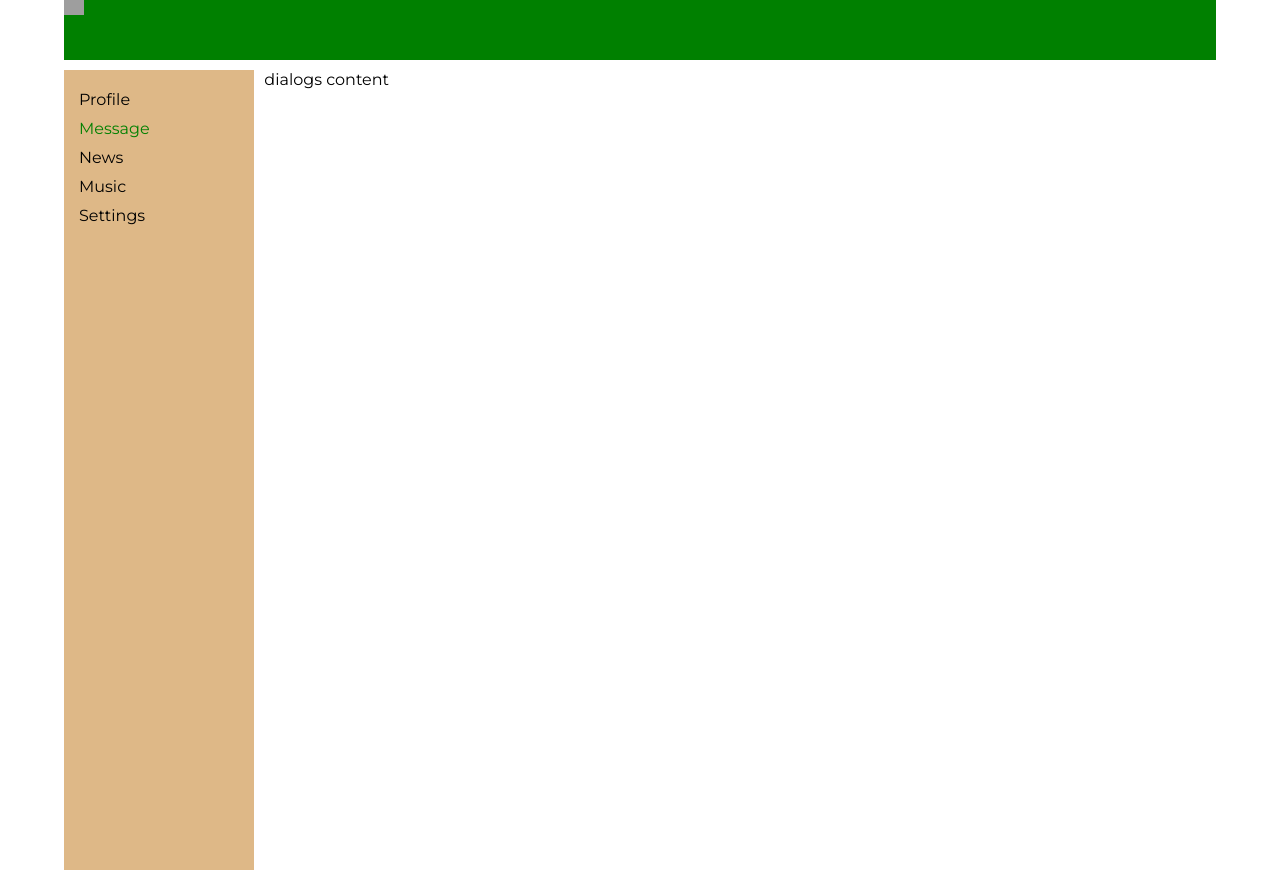
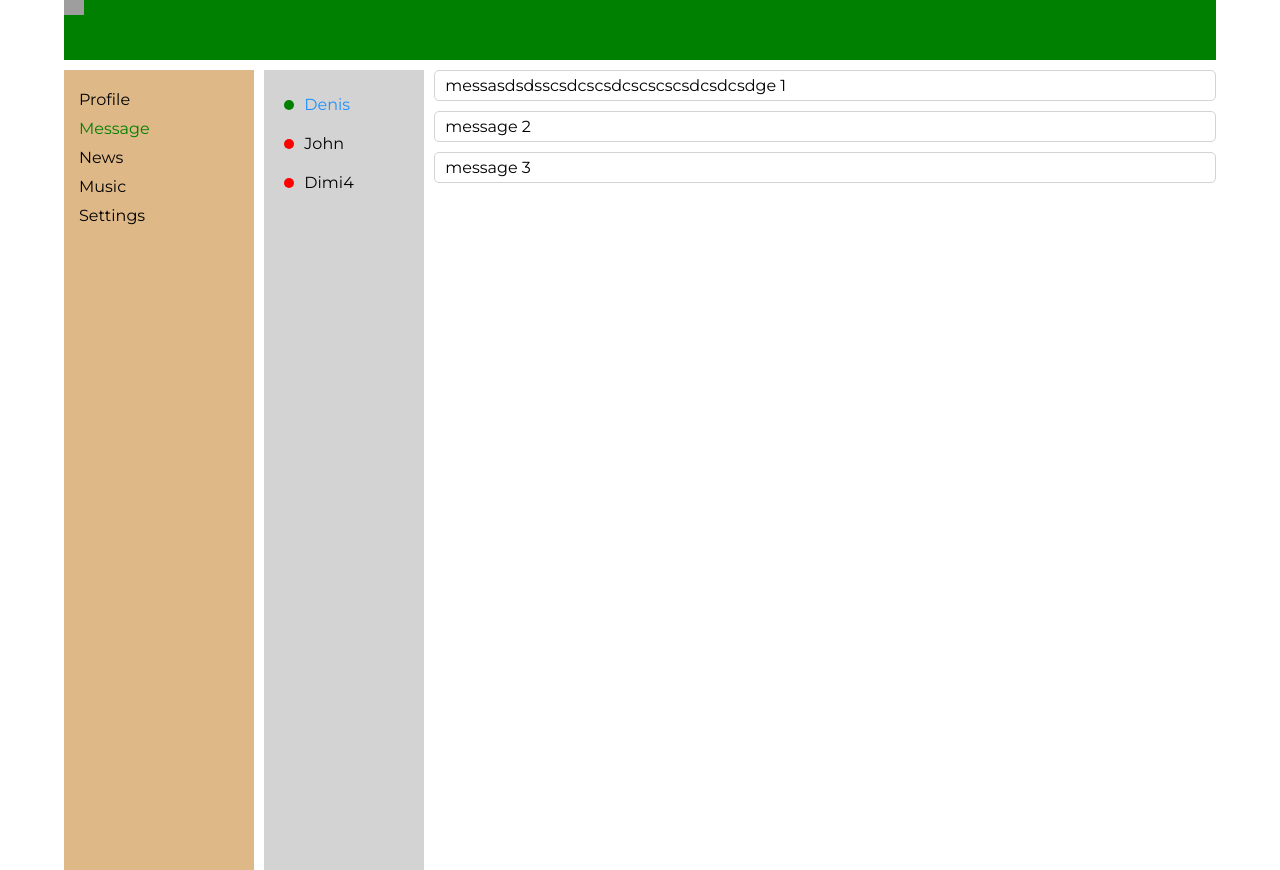
Before and after one commit to den777kaz/SocialNetwork-React, a React (Create React App) app: page /dialogs in a window 1280 px wide. Built offline with nearby package versions, Linux system fonts and the light colour scheme; grey boxes are pictures that could not be loaded.

Commit message:
active + new component

```diff
--- a/src/components/dialogs/Dialogs.jsx
+++ b/src/components/dialogs/Dialogs.jsx
@@ -5,7 +5,22 @@ import style from './Dialogs.module.css'
 const Dialogs = () => {
   return (
    <div className={style.dialogs}>
-     dialogs content
+     <div className={style.dialogs_items}>
+       <div className={`${style.dialog} ${style.active}`}>
+         <span className={`${style.status} ${style.active}`}></span>Denis
+       </div>
+       <div className={style.dialog}>
+         <span className={style.status}></span>John
+       </div>
+       <div className={style.dialog}>
+         <span className={style.status}></span>Dimi4
+       </div>
+     </div>
+     <div className={style.messages}>
+       <div className={style.message}> messasdsdsscsdcscsdcscscscsdcsdcsdge 1</div>
+       <div className={style.message}> message 2</div>
+       <div className={style.message}> message 3</div>
+     </div>
    </div>
   )
 }
--- a/src/components/dialogs/Dialogs.module.css
+++ b/src/components/dialogs/Dialogs.module.css
@@ -1,3 +1,40 @@
 .dialogs {
+    display: grid;
+    grid-template-columns: 2fr 10fr;
+}
+
+.dialogs_items {
+    background: lightgrey;
+    padding: 20px 0;
+    height: 100vh;
+    min-width: 160px;
+}
+
+.dialog {
+    margin-bottom: 10px;
+    padding: 5px 20px;
+}
+.status {
+    display: inline-block;
+    width: 10px;
+    height: 10px;
+    border-radius: 50%;
+    background: red;
+    margin-right: 10px;
+}
+.status.active {
+    background: green;
+}
+.dialog.active {
+color: dodgerblue;
+}
+.messages {
 
 }
+.message {
+    border: 1px solid lightgrey;
+    margin-bottom: 10px;
+    padding: 5px 10px;
+    margin-left: 10px;
+    border-radius: 5px;
+}
--- a/src/components/header/Header.jsx
+++ b/src/components/header/Header.jsx
@@ -1,5 +1,6 @@
 import React from 'react';
 import style from './Header.module.css';
+
 
 const Header = () => {
   return (
--- a/src/components/navbar/Navbar.jsx
+++ b/src/components/navbar/Navbar.jsx
@@ -1,23 +1,24 @@
 import React from 'react';
-import style from './Navbar.module.css'
+import style from './Navbar.module.css';
+import {NavLink}  from 'react-router-dom';
 
 const Navbar = () => {
   return (
     <nav className={style.nav}>
       <div className={style.item}>
-        <a href="/profile">Profile</a>
+        <NavLink to="/profile" activeClassName={style.active}>Profile</NavLink>
       </div>
       <div className={`${style.item} ${style.active}`}>
-        <a href="/dialogs">Message</a>
+        <NavLink to="/dialogs" activeClassName={style.active}>Message</NavLink>
       </div>
       <div className={style.item}>
-        <a href="/news">News</a>
+        <NavLink to="/news" activeClassName={style.active}>News</NavLink>
       </div>
       <div className={style.item}>
-        <a href="/music">Music</a>
+        <NavLink to="/music" activeClassName={style.active}>Music</NavLink>
       </div>
       <div className={style.item}>
-        <a href="/settings">Settings</a>
+        <NavLink to="/settings" activeClassName={style.active}>Settings</NavLink>
       </div>
     </nav>
   )
--- a/src/components/navbar/Navbar.module.css
+++ b/src/components/navbar/Navbar.module.css
@@ -15,7 +15,7 @@
   margin-left: 5px;
 }
 
-.item.active a{
+.item a.active{
   color: green;
 }
 
```
